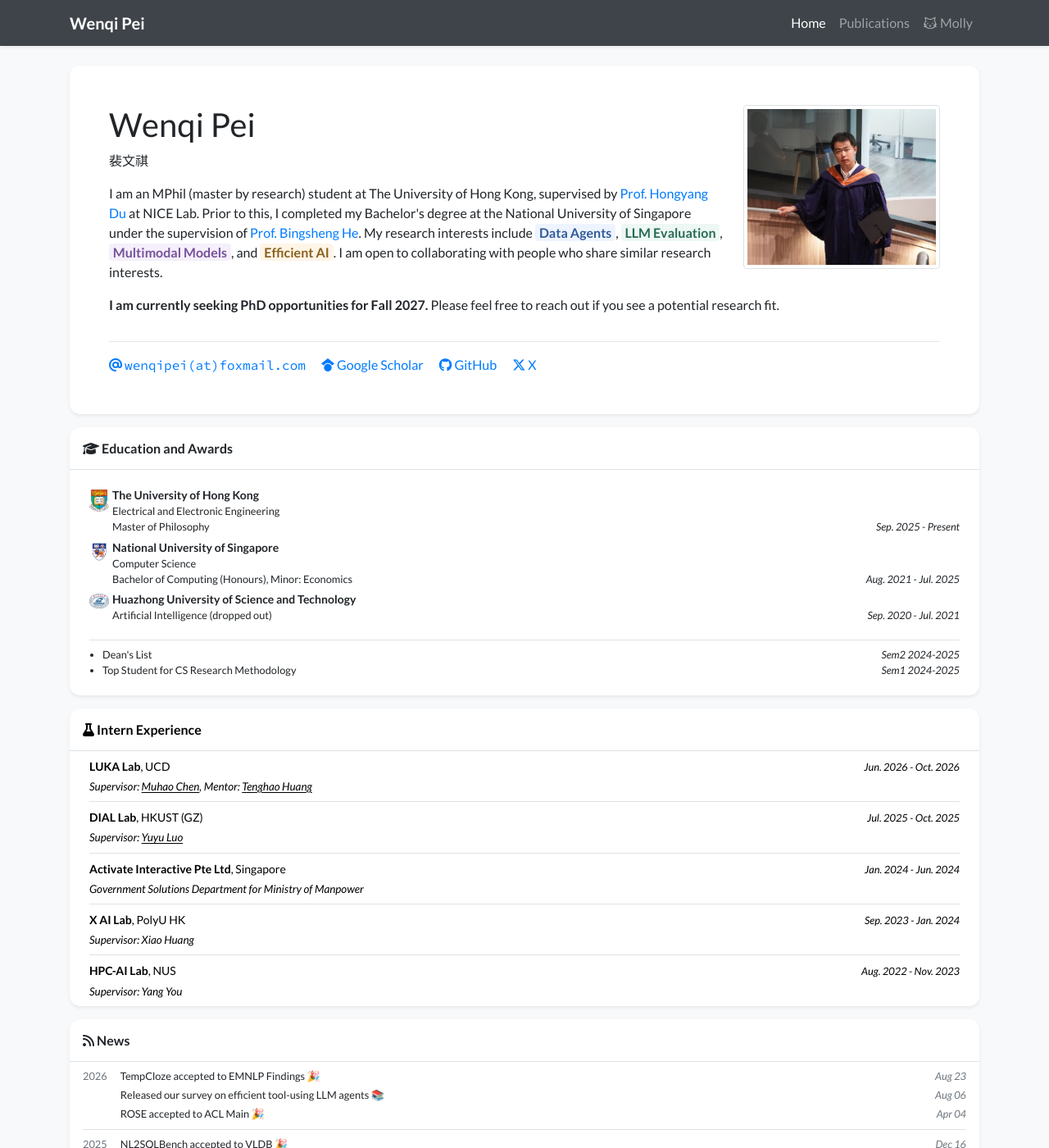
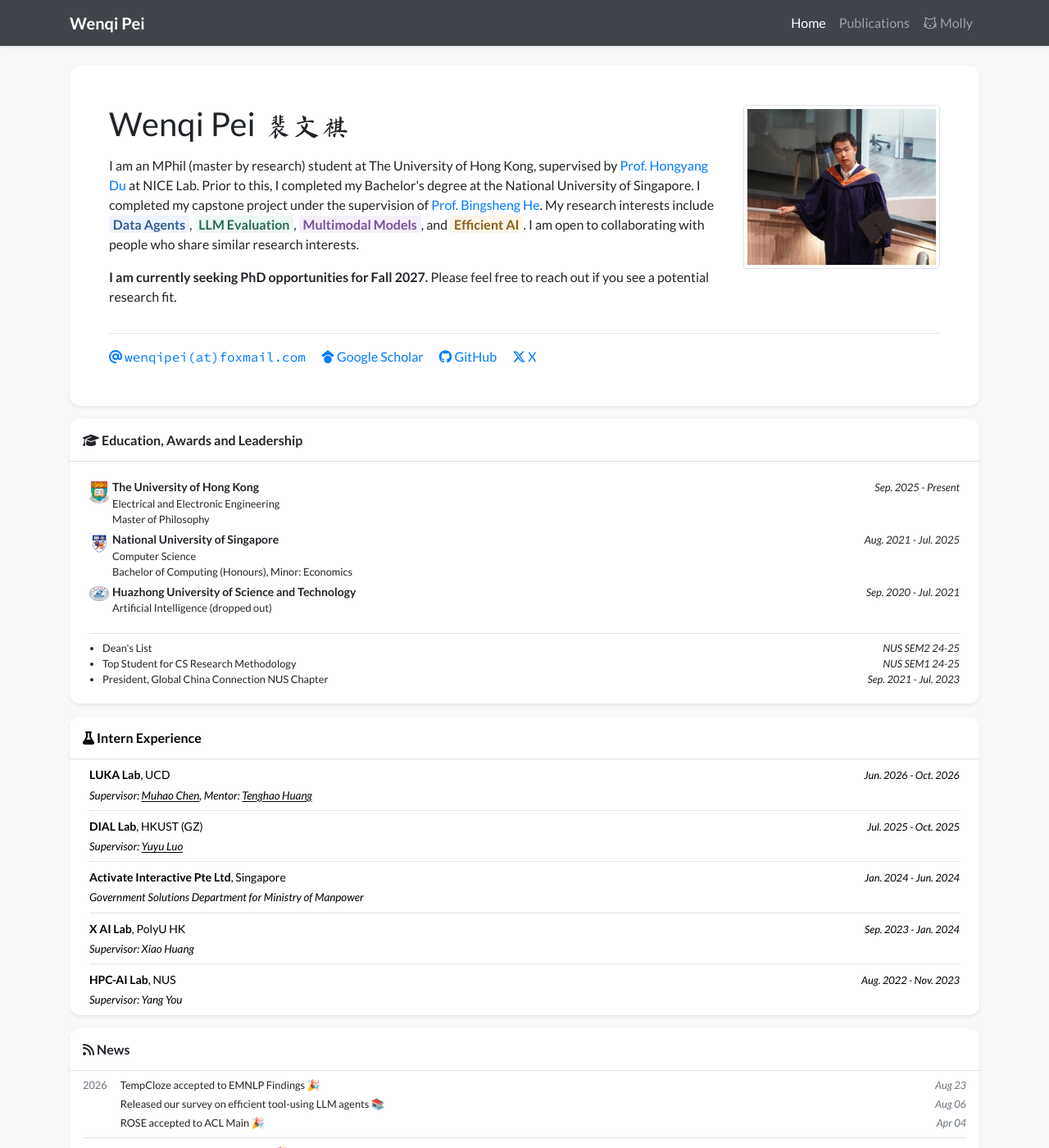
Before and after one commit to CedricPei/CedricPei.github.io, a Jekyll site: the page built from index.html, in a window 1280 px wide and 1400 px high. Shown: the whole window at 82% size. Built offline with Jekyll 4.4.1, drawn with Linux system fonts in a browser that asks for light colours; nearby versions of some CDN libraries; a style sheet for code colours, icons or effects is not loaded.

Commit message:
Refine profile typography, capstone wording, and education layout

```diff
--- a/_data/profile.yml
+++ b/_data/profile.yml
@@ -1,9 +1,6 @@
 primary_name: "Wenqi Pei"
-secondary_name: ""
+secondary_name: "裴文祺"
 navbar_name: "Wenqi Pei"
-
-positions:
-- name: 裴文祺
 
 email: "wenqipei@foxmail.com"
 # cv_link: link-to-your-cv-file
@@ -19,7 +16,7 @@ twitter: WenqiPei
 short_bio_text_justify: false
 short_bio: >-
   <p>
-    I am an MPhil (master by research) student at The University of Hong Kong, supervised by <a href="https://hongyangdu.github.io/" target="_blank">Prof. Hongyang Du</a> at NICE Lab. Prior to this, I completed my Bachelor's degree at the National University of Singapore under the supervision of <a href="https://www.comp.nus.edu.sg/~hebs/" target="_blank">Prof. Bingsheng He</a>. My research interests include <span class="research-interest publication-tag--data-agent">Data Agents</span>, <span class="research-interest publication-tag--evaluation">LLM Evaluation</span>, <span class="research-interest publication-tag--multimodal">Multimodal Models</span>, and <span class="research-interest publication-tag--efficient">Efficient AI</span>. I am open to collaborating with people who share similar research interests.
+    I am an MPhil (master by research) student at The University of Hong Kong, supervised by <a href="https://hongyangdu.github.io/" target="_blank">Prof. Hongyang Du</a> at NICE Lab. Prior to this, I completed my Bachelor's degree at the National University of Singapore. I completed my capstone project under the supervision of <a href="https://www.comp.nus.edu.sg/~hebs/" target="_blank">Prof. Bingsheng He</a>. My research interests include <span class="research-interest publication-tag--data-agent">Data Agents</span>, <span class="research-interest publication-tag--evaluation">LLM Evaluation</span>, <span class="research-interest publication-tag--multimodal">Multimodal Models</span>, and <span class="research-interest publication-tag--efficient">Efficient AI</span>. I am open to collaborating with people who share similar research interests.
   </p>
   <p>
     <strong>I am currently seeking PhD opportunities for Fall 2027.</strong> Please feel free to reach out if you see a potential research fit.
@@ -78,6 +75,10 @@ research_experience:
 
 awards:
 - name: Dean's List
-  date: Sem2 2024-2025
+  date: NUS SEM2 24-25
 - name: Top Student for CS Research Methodology
-  date: Sem1 2024-2025
+  date: NUS SEM1 24-25
+
+leadership:
+- name: President, Global China Connection NUS Chapter
+  date: Sep. 2021 - Jul. 2023
--- a/_includes/widgets/experience_card.html
+++ b/_includes/widgets/experience_card.html
@@ -1,7 +1,7 @@
 <div class="row mt-3">
     <div class="col">
         <div class="card border-0 shadow-sm bg-white" aria-labelledby="education-awards-heading">
-            <h6 id="education-awards-heading" class="p-3 mb-0 border-bottom border-gray"><i class="fas fa-graduation-cap" aria-hidden="true"></i> Education and Awards</h6>
+            <h6 id="education-awards-heading" class="p-3 mb-0 border-bottom border-gray"><i class="fas fa-graduation-cap" aria-hidden="true"></i> Education, Awards and Leadership</h6>
             <div class="card-body px-4 py-3">
                 <div class="row">
                     {% if site.data.profile.education %}
@@ -16,12 +16,12 @@
                                     <span class="mr-1 mt-1 text-center" style="width: 24px" aria-hidden="true"><i class="fas fa-university"></i></span>
                                     {% endif %}
                                     <div class="media-body">
-                                        <div class="education-school-name">{{ item.name }}</div>
+                                        <div class="education-header">
+                                            <div class="education-school-name">{{ item.name }}</div>
+                                            <div class="education-date"><em>{{ item.date }}</em></div>
+                                        </div>
                                         <div class="small">{{ item.dept }}</div>
-                                        <div class="small d-flex flex-column flex-md-row">
-                                            <div>{{ item.position }}</div>
-                                            <div class="mt-1 mt-md-auto ml-md-auto no-break"><em>{{ item.date }}</em></div>
-                                        </div>
+                                        <div class="small">{{ item.position }}</div>
                                     </div>
                                 </li>
                                 {% endfor %}
@@ -53,11 +53,12 @@
                     </div>
                     {% endif %}
 
-                    {% if site.data.profile.awards %}
+                    {% assign awards_and_leadership = site.data.profile.awards | concat: site.data.profile.leadership %}
+                    {% if awards_and_leadership.size > 0 %}
                     <div class="col-12">
                         <div class="mt-3 pt-2 border-top border-gray">
                             <ul class="list small pl-3 mb-1">
-                                {% for item in site.data.profile.awards %}
+                                {% for item in awards_and_leadership %}
                                 <li>
                                     <div class="d-flex flex-column flex-md-row">
                                         <div>{{ item.name }}</div>
--- a/_includes/widgets/profile_card.html
+++ b/_includes/widgets/profile_card.html
@@ -1,7 +1,7 @@
 <div class="row">
     <div class="col">
         <div class="card border-0 shadow-sm bg-white">
-            <div class="card-body p-5">
+            <div class="card-body p-5 profile-card-body">
                 <div class="row">
                     <div class="col">
                         {% if site.data.profile.portrait_url %}
@@ -17,9 +17,12 @@
                         </div>
                         {% endif %}
 
-                        <div class="d-flex">
-                            <div class="h1 font-weight-normal">
-                                {{ site.data.profile.primary_name }} <small>{{ site.data.profile.secondary_name }}</small>
+                        <div class="d-flex align-items-center">
+                            <div class="h1 font-weight-normal profile-name">
+                                <span>{{ site.data.profile.primary_name }}</span>
+                                {% if site.data.profile.secondary_name != "" %}
+                                <span class="profile-name-chinese" lang="zh-Hans">{{ site.data.profile.secondary_name }}</span>
+                                {% endif %}
                             </div>
                             {% if site.data.profile.portrait_url %}
                             <div class="ml-auto d-md-none">
@@ -29,6 +32,7 @@
                             </div>
                             {% endif %}
                         </div>
+                        {% if site.data.profile.positions %}
                         <div class="text-profile-position">
                             {% for position in site.data.profile.positions %}
                             {% if position.logo -%}
@@ -37,6 +41,7 @@
                             {{ position.name }}<br/>
                             {% endfor %}
                         </div>
+                        {% endif %}
                         <div class="text-profile-bio mt-3" {% if site.data.profile.short_bio_text_justify %}style="text-align: justify;"{% endif %}>
                             {{ site.data.profile.short_bio }}
                         </div>
--- a/_includes/widgets/profile_card_mini.html
+++ b/_includes/widgets/profile_card_mini.html
@@ -28,6 +28,9 @@
 
                 <div class="row small">
                     <div class="col text-center">
+                        {% if site.data.profile.secondary_name != "" %}
+                        <span class="profile-name-chinese" lang="zh-Hans">{{ site.data.profile.secondary_name }}</span>
+                        {% endif %}
                         {% for position in site.data.profile.positions %}
                         {{ position.name }}<br/>
                         {% endfor %}
--- a/assets/css/global.css
+++ b/assets/css/global.css
@@ -1,4 +1,12 @@
 @charset "utf-8";
+@font-face {
+    font-family: "Ma Shan Zheng";
+    src: url("../fonts/ma-shan-zheng-name.woff2") format("woff2");
+    font-style: normal;
+    font-weight: 400;
+    font-display: swap;
+}
+
 body {
     font-family: "Lato", sans-serif;
     font-weight: 400;
@@ -36,6 +44,40 @@ h5 {
     border-top-right-radius: 0.8rem !important;
 }
 
+
+.profile-name {
+    display: flex;
+    flex-wrap: wrap;
+    align-items: baseline;
+    column-gap: 0.75rem;
+    row-gap: 0.25rem;
+    margin-bottom: 0;
+    line-height: 1.15;
+}
+
+.profile-name-chinese {
+    font-family: "Ma Shan Zheng", "STKaiti", "KaiTi", cursive;
+    font-size: 2rem;
+    font-weight: 400;
+    line-height: 1.1;
+    letter-spacing: 0.08em;
+    white-space: nowrap;
+}
+
+@media (max-width: 575.98px) {
+    .profile-card-body {
+        padding: 1.5rem !important;
+    }
+
+    .profile-name {
+        font-size: 2rem;
+        column-gap: 0.5rem;
+    }
+
+    .profile-name .profile-name-chinese {
+        font-size: 0.85em;
+    }
+}
 
 .text-profile-position {
     font-weight: 400;
@@ -197,6 +239,19 @@ div.lazy {
     font-weight: 700;
 }
 
+.education-header {
+    display: flex;
+    flex-wrap: wrap;
+    align-items: baseline;
+    gap: 0.15rem 0.75rem;
+}
+
+.education-date {
+    margin-left: auto;
+    font-size: 0.8125rem;
+    white-space: nowrap;
+}
+
 .intern-experience-detail {
     font-size: 0.84375rem;
 }
```
Also changed, not shown: assets/fonts/MaShanZheng-OFL.txt (added, +93 -0 lines), assets/fonts/ma-shan-zheng-name.woff2 (added).
